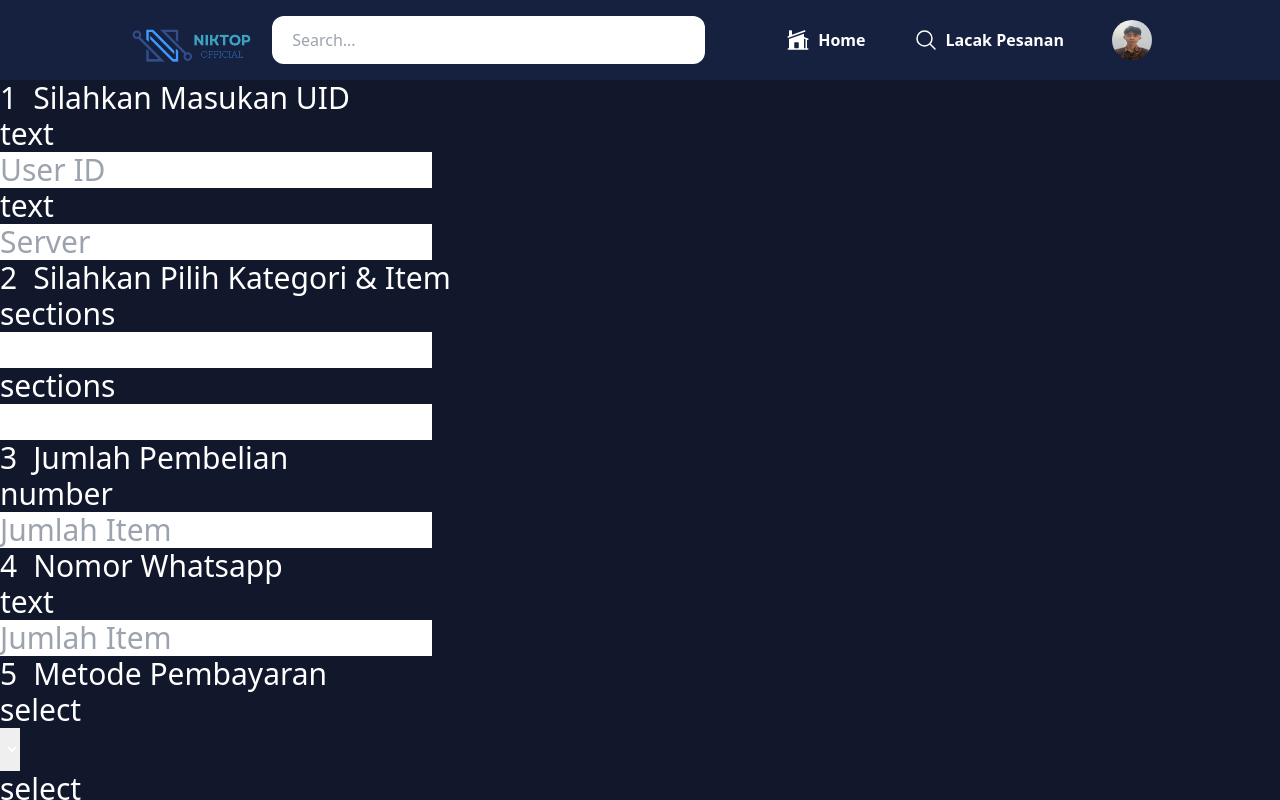
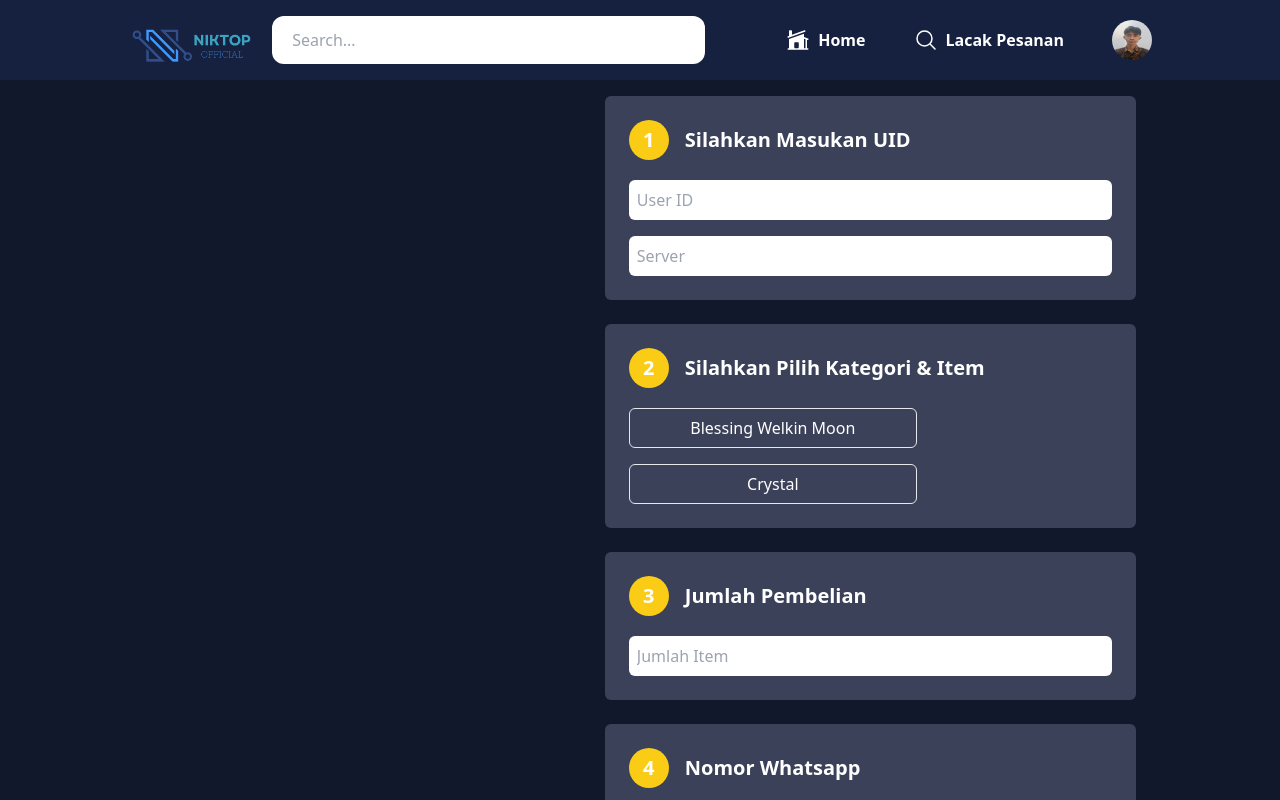
Before and after one commit to NikSleepy/web-topup, a Nuxt app: page /games/1 in a window 1280 px wide. Shown: the top 800 px of the page. Built offline with nearby package versions, Linux system fonts and the light colour scheme.

Commit message:
update: UI and Function select input in order page

```diff
--- a/mocks/inputTopup.json
+++ b/mocks/inputTopup.json
@@ -27,55 +27,55 @@
         "type": "sections",
         "inputs": [
           {
-            "id": "category",
+            "id": "blessing",
             "img": "Blessing.png",
             "name": "Blessing Welkin Moon",
             "options": [
               {
                 "img": "Blessing.png",
-                "name": "Blessing Welkin Moon",
+                "value": "Blessing Welkin Moon",
                 "price": 65000
               },
               {
                 "img": "Blessing.png",
-                "name": "Blessing Welkin Moon 2x",
+                "value": "Blessing Welkin Moon 2x",
                 "price": 130000
               },
               {
                 "img": "Blessing.png",
-                "name": "Blessing Welkin Moon 3x",
+                "value": "Blessing Welkin Moon 3x",
                 "price": 195000
               }
             ]
           },
           {
-            "id": "category",
+            "id": "crystal",
             "img": "crystal.png",
             "name": "Crystal",
             "options": [
               {
                 "img": "crystal.png",
-                "name": "60 Crystal",
+                "value": "60 Crystal",
                 "price": 13000
               },
               {
                 "img": "crystal.png",
-                "name": "300 + 30 Crystal",
+                "value": "300 + 30 Crystal",
                 "price": 65000
               },
               {
                 "img": "crystal.png",
-                "name": "980 + 110 Crystal",
+                "value": "980 + 110 Crystal",
                 "price": 205000
               },
               {
                 "img": "crystal.png",
-                "name": "1980 + 260 Crystal",
+                "value": "1980 + 260 Crystal",
                 "price": 410000
               },
               {
                 "img": "crystal.png",
-                "name": "3280 + 460 Crystal",
+                "value": "3280 + 460 Crystal",
                 "price": 640000
               }
             ]
@@ -88,7 +88,7 @@
         "type": "number",
         "inputs": [
           {
-            "quantity": "quantity",
+            "id": "quantity",
             "placeholder": "Jumlah Item",
             "type": "number",
             "required": true
@@ -101,8 +101,8 @@
         "type": "text",
         "inputs": [
           {
-            "quantity": "quantity",
-            "placeholder": "Jumlah Item",
+            "id": "whatsapp",
+            "placeholder": "+62812xxxxxxx",
             "type": "number",
             "required": true
           }
@@ -111,52 +111,56 @@
       {
         "no": 5,
         "label": "Metode Pembayaran",
-        "type": "select",
+        "type": "sections",
         "inputs": [
           {
+            "id": "qrcode",
             "name": "QR Code",
             "options": [
               {
-                "name": "QRIS"
+                "value": "QRIS"
               }
             ]
           },
           {
+            "id": "ewallet",
             "name": "E-Wallet",
             "options": [
               {
-                "name": "Dana"
+                "value": "Dana"
               },
               {
-                "name": "OVO"
+                "value": "OVO"
               }
             ]
           },
           {
+            "id": "virtual_account",
             "name": "Virtual Account",
             "options": [
               {
-                "name": "BCA"
+                "value": "BCA"
               },
               {
-                "name": "BNI"
+                "value": "BNI"
               },
               {
-                "name": "Mandiri"
+                "value": "Mandiri"
               },
               {
-                "name": "Permata"
+                "value": "Permata"
               }
             ]
           },
           {
+            "id": "retail",
             "name": "Retail Outlet",
             "options": [
               {
-                "name": "Indomaret"
+                "value": "Indomaret"
               },
               {
-                "name": "Alfamart"
+                "value": "Alfamart"
               }
             ]
           }
--- a/pages/games/[id].vue
+++ b/pages/games/[id].vue
@@ -1,36 +1,48 @@
 <template>
-  <div class="text-white text-3xl w-full">
-    <div v-for="label in item.orders">
-      <div class="flex gap-4">
-        <p>{{ label.no }}</p>
-        <p>{{ label.label }}</p>
+  <div class="w-full flex justify-between px-32 pb-6 text-white">
+    <div class="w-[40%] h-auto"></div>
+    <div class="w-[55%] flex flex-col p-4 items-center justify-center gap-6">
+      <div
+        v-for="label in item.orders"
+        class="w-full h-auto flex flex-col bg-[#3B4158] p-6 gap-5 rounded-md"
+      >
+        <div class="flex gap-4 items-center">
+          <div
+            class="w-10 h-10 flex justify-center items-center rounded-full bg-yellow-400"
+          >
+            <p class="text-xl font-bold">{{ label.no }}</p>
+          </div>
+          <label class="text-xl font-semibold">{{ label.label }}</label>
         </div>
 
-      <div v-for="input in label.inputs">
-        <p>{{ label.type }}</p>
+        <div
+          class="flex flex-wrap gap-4"
+          :class="label.type !== 'sections' && 'flex-col'"
+        >
+          <div v-for="input in label.inputs" class="flex">
             <input
-          v-if="label.type !== 'select'"
+              v-if="label.type !== 'sections'"
               :type="label.type"
               :id="input.id"
               v-model="formData[input.id]"
               :required="input.required"
               :placeholder="input.placeholder"
+              class="w-full h-10 flex p-2 rounded-md text-black"
             />
 
-        <select
-          v-else
-          :name="input.category"
-          :id="input.id"
-          v-model="formData[input.id]"
+            <div v-else class="flex gap-2">
+              <div
+                class="w-72 h-10 flex justify-center items-center border rounded-md cursor-pointer"
+                :class="{'border-blue-500': formData[input.id] === input.id}"
+                :key="input.id"
+                @click="formData[input.id] = input.id"
               >
-          <option
-            v-for="option in input.category"
-            :key="option"
-            :value="option"
-          >
-            <p>{{ option.name }}</p>
-          </option>
-        </select>
+                <p>{{ input.name }}</p>
+                <p>{{ formData[input.id] }}</p>
+              </div>
+            </div>
+          </div>
+        </div>
       </div>
     </div>
   </div>
@@ -51,6 +63,15 @@ export default {
     const id = parseInt(this.$route.params.id);
     this.item = data[id - 1];
     this.index = id;
+    console.log(this.formData);
   },
+  watch: {
+    formData: {
+      deep: true, // Memantau perubahan dalam semua properti dalam formData
+      handler(newVal) {
+        console.log('formData updated:', newVal);
+      }
+    }
+  }
 };
 </script>
```
Lines whose indentation alone changed are shown as unchanged.
